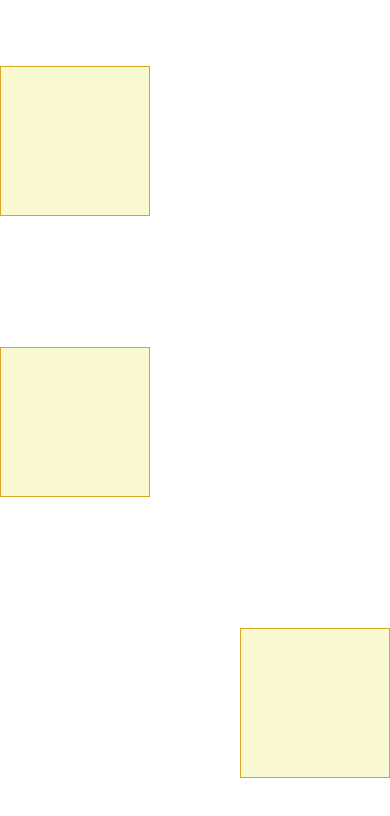
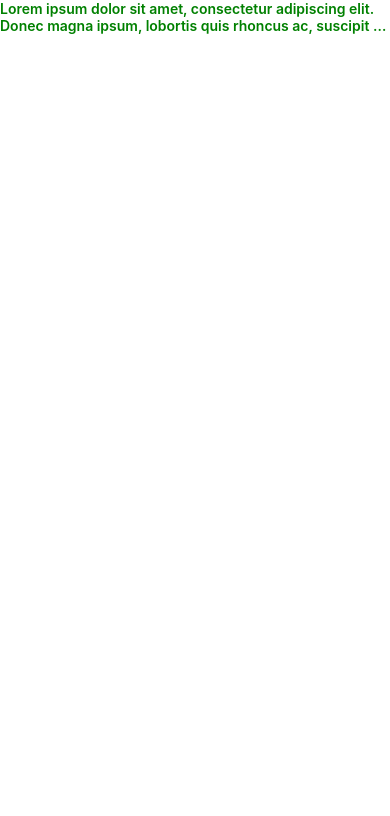
Before and after one commit to doniisetiiawan/ReactNativefli, a React Native app: screen / in a window 390 px wide. Shown: the top 816 px of the page. Built offline with nearby package versions, Linux system fonts and the light colour scheme.

Commit message:
Styling text with React Native

```diff
--- a/App.js
+++ b/App.js
@@ -1,7 +1,19 @@
 /* eslint-disable react/jsx-filename-extension */
 import React from 'react';
-import FlexBoxLayout from './src/FlexBoxLayout';
+import { Platform, StatusBar, View } from 'react-native';
+import Democrv from './src/Democrv';
 
 export default function App() {
-  return <FlexBoxLayout />;
+  return (
+    <View
+      style={{
+        paddingTop:
+          Platform.OS === 'android'
+            ? StatusBar.currentHeight
+            : 0,
+      }}
+    >
+      <Democrv />
+    </View>
+  );
 }
--- a/package.json
+++ b/package.json
@@ -9,6 +9,7 @@
   },
   "dependencies": {
     "expo": "~37.0.3",
+    "prop-types": "^15.7.2",
     "react": "~16.9.0",
     "react-dom": "~16.9.0",
     "react-native": "https://github.com/expo/react-native/archive/sdk-37.0.1.tar.gz",
--- /dev/null
+++ b/src/Democrv.jsx
@@ -0,0 +1,45 @@
+/* eslint-disable react/require-default-props,react/forbid-prop-types */
+import PropTypes from 'prop-types';
+import React from 'react';
+import { Text, View, StyleSheet } from 'react-native';
+
+const boldTextStyles = StyleSheet.create({
+  text: {
+    fontWeight: '600',
+  },
+});
+const Bold = ({ children, style, ...otherProps }) => (
+  <Text
+    style={[boldTextStyles.text, style]}
+    {...otherProps}
+  >
+    {children}
+  </Text>
+);
+
+const styles = StyleSheet.create({
+  green: {
+    color: 'green',
+  },
+});
+
+const Democrv = () => (
+  <View>
+    <Bold
+      onPress={() => console.log('Pressed!')}
+      numberOfLines={2}
+      style={styles.green}
+    >
+      Lorem ipsum dolor sit amet, consectetur adipiscing
+      elit. Donec magna ipsum, lobortis quis rhoncus ac,
+      suscipit sed dolor.
+    </Bold>
+  </View>
+);
+
+export default Democrv;
+
+Bold.propTypes = {
+  children: PropTypes.node.isRequired,
+  style: PropTypes.object,
+};
```
Also changed, not shown: src/AdvancedType.jsx (added, +54 -0 lines), src/BasicType.jsx (added, +27 -0 lines), src/Demo.jsx (added, +57 -0 lines).
